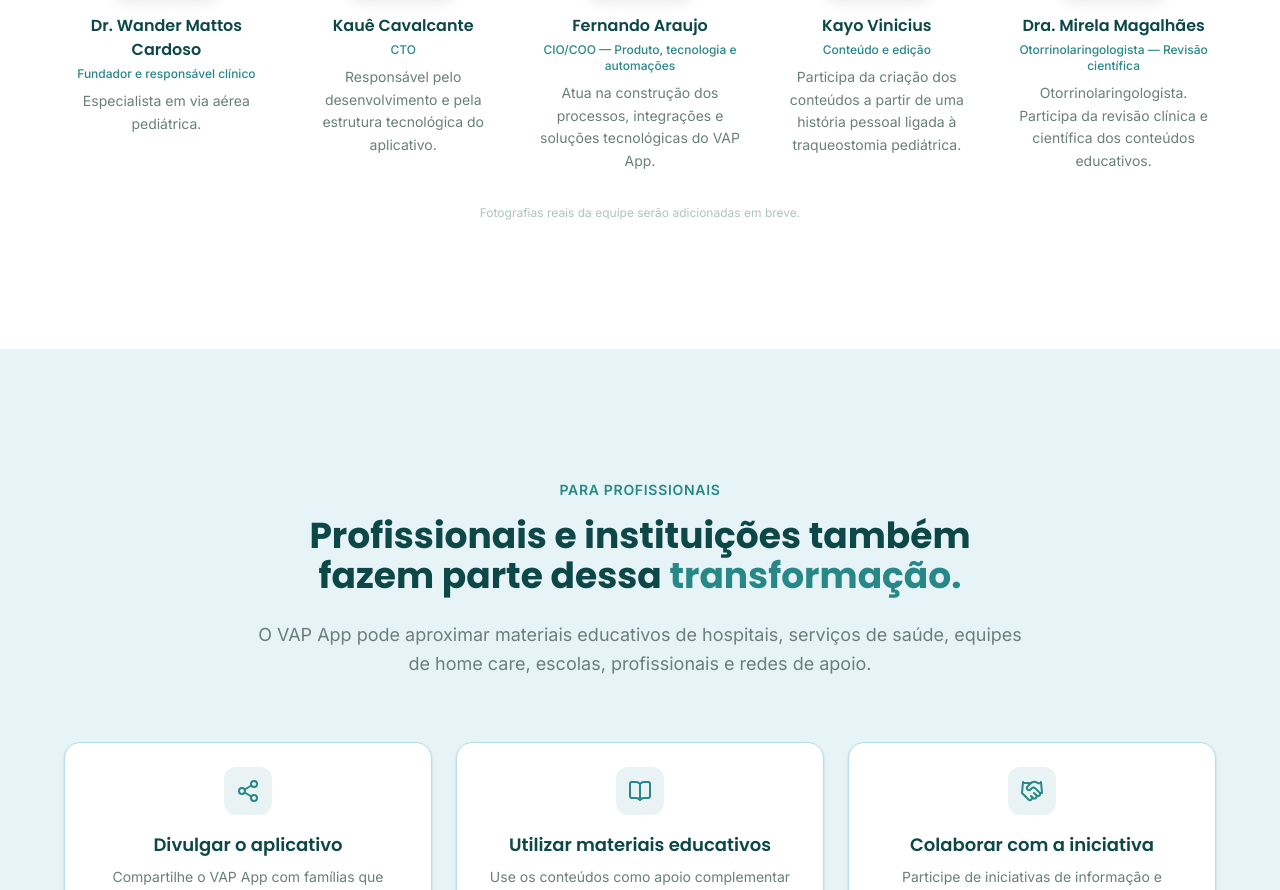
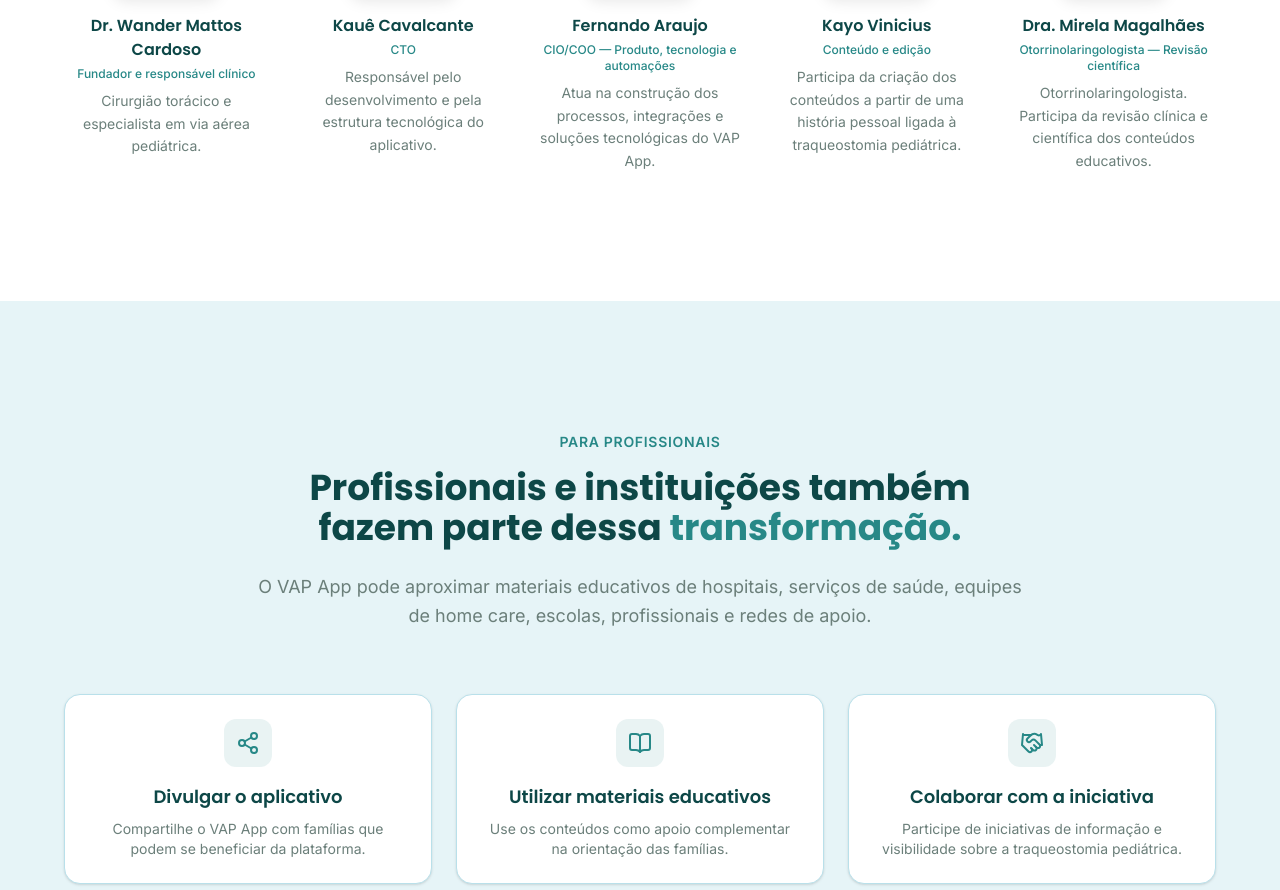
Before and after one commit to 1moldefer/ladingpage-vapapp-oficial, a Next.js app: page / in a window 1280 px wide. Shown: the part 7719-8609 px from the top of the page. Built offline with nearby package versions, Linux system fonts and the light colour scheme.

Commit message:
fix: atualiza descricao do Dr. Wander e remove aviso de fotos da equipe

```diff
--- a/src/components/Team.tsx
+++ b/src/components/Team.tsx
@@ -74,16 +74,7 @@ export default function Team() {
           ))}
         </div>
 
-        {/* Note about photos */}
-        <motion.p
-          initial={{ opacity: 0 }}
-          whileInView={{ opacity: 1 }}
-          viewport={{ once: true }}
-          transition={{ duration: 0.5, delay: 0.5 }}
-          className="text-center text-xs text-vap-gray-light mt-8"
-        >
-          Fotografias reais da equipe serão adicionadas em breve.
-        </motion.p>
+
       </div>
     </section>
   );
--- a/src/lib/constants.ts
+++ b/src/lib/constants.ts
@@ -129,7 +129,7 @@ export const TEAM_MEMBERS = [
     name: "Dr. Wander Mattos Cardoso",
     role: "Fundador e responsável clínico",
     description:
-      "Especialista em via aérea pediátrica.",
+      "Cirurgião torácico e especialista em via aérea pediátrica.",
     initials: "WC",
   },
   {
```
